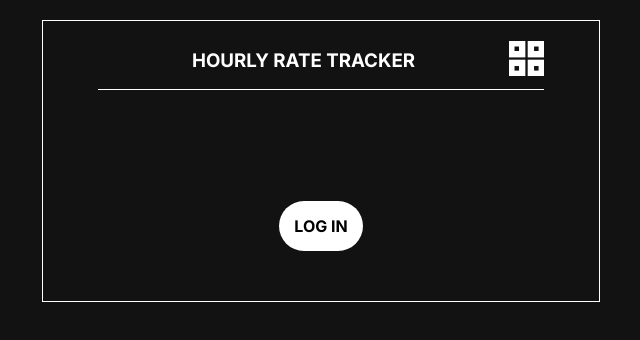
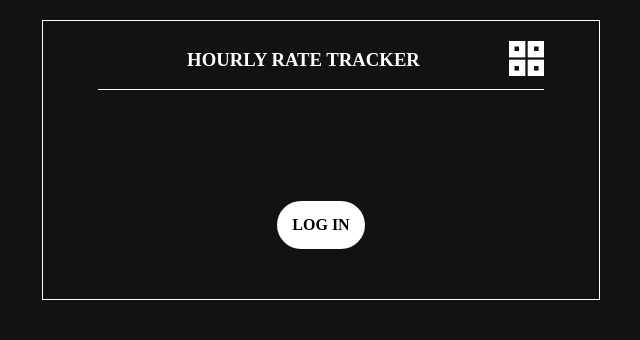
Before and after one commit to Svenkla/Rate-tracker, a Next.js app: page / in a window 1280 px wide. Shown: the top 340 px of the page, without its empty margins (319-959 px from the left). Built offline with nearby package versions, Linux system fonts and the light colour scheme; no server answers.

Commit message:
modified:   app/layout.tsx 	new file:   components/ClientSessionProvider.tsx

```diff
--- a/app/layout.tsx
+++ b/app/layout.tsx
@@ -1,10 +1,5 @@
-"use client";
-
 import "./globals.css";
-import { SessionProvider } from "next-auth/react";
-import { Inter } from "next/font/google";
-
-const inter = Inter({ subsets: ["latin"] });
+import ClientSessionProvider from "@/components/ClientSessionProvider";
 
 export const metadata = {
   title: "Create Next App",
@@ -16,11 +11,5 @@ export default function RootLayout({
 }: {
   children: React.ReactNode;
 }) {
-  return (
-    <html lang="en">
-      <SessionProvider>
-        <body className={inter.className}>{children}</body>
-      </SessionProvider>
-    </html>
-  );
+  return <ClientSessionProvider children={children} />;
 }
--- /dev/null
+++ b/components/ClientSessionProvider.tsx
@@ -0,0 +1,15 @@
+"use client";
+
+import { SessionProvider } from "next-auth/react";
+
+const ClientSessionProvider = ({ children }: { children: React.ReactNode }) => {
+  return (
+    <html lang="en">
+      <SessionProvider>
+        <body>{children}</body>
+      </SessionProvider>
+    </html>
+  );
+};
+
+export default ClientSessionProvider;
```
